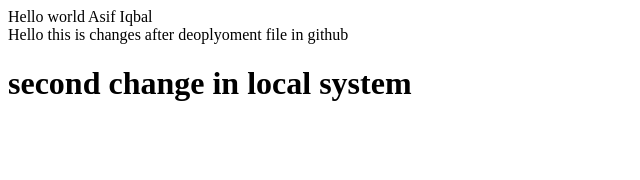
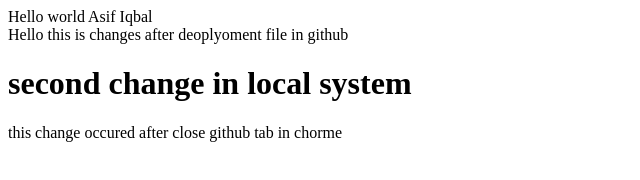
Before and after one commit to asif-iqbal-ba/First-Sruge-Repo, a plain HTML site: page index.html in a window 1280 px wide. Shown: the whole page, without its empty margins (0-640 px from the left). Drawn offline with Linux system fonts and the light colour scheme.

Commit message:
update
Excited Really

```diff
--- a/index.html
+++ b/index.html
@@ -15,5 +15,8 @@
     <div>
         <h1>second change in local system</h1>
     </div>
+    <div>
+        this change occured after close github tab in chorme
+    </div>
 </body>
 </html>
```
